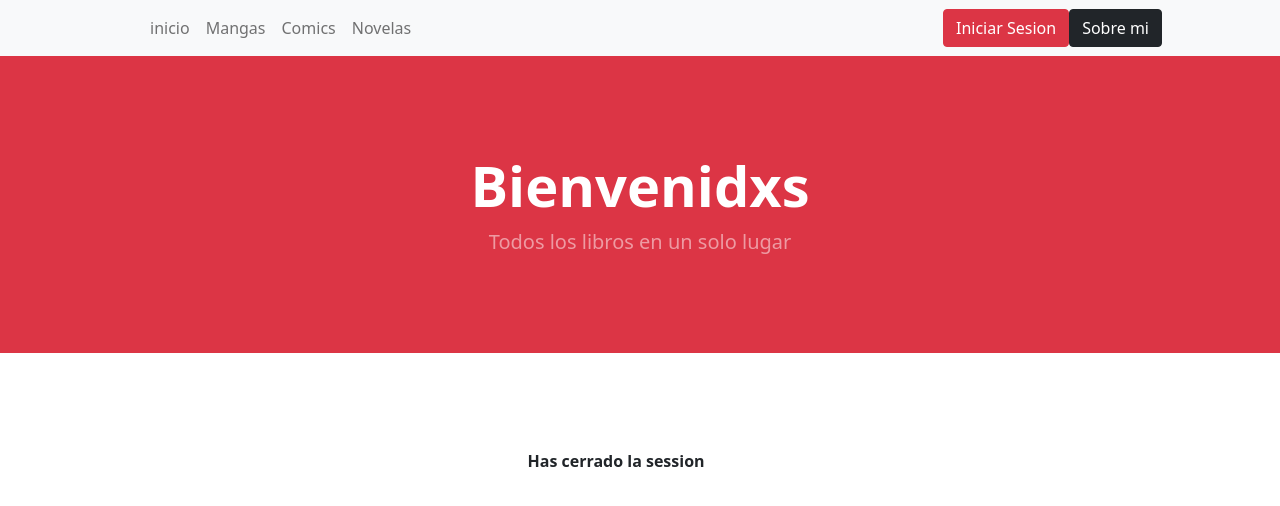
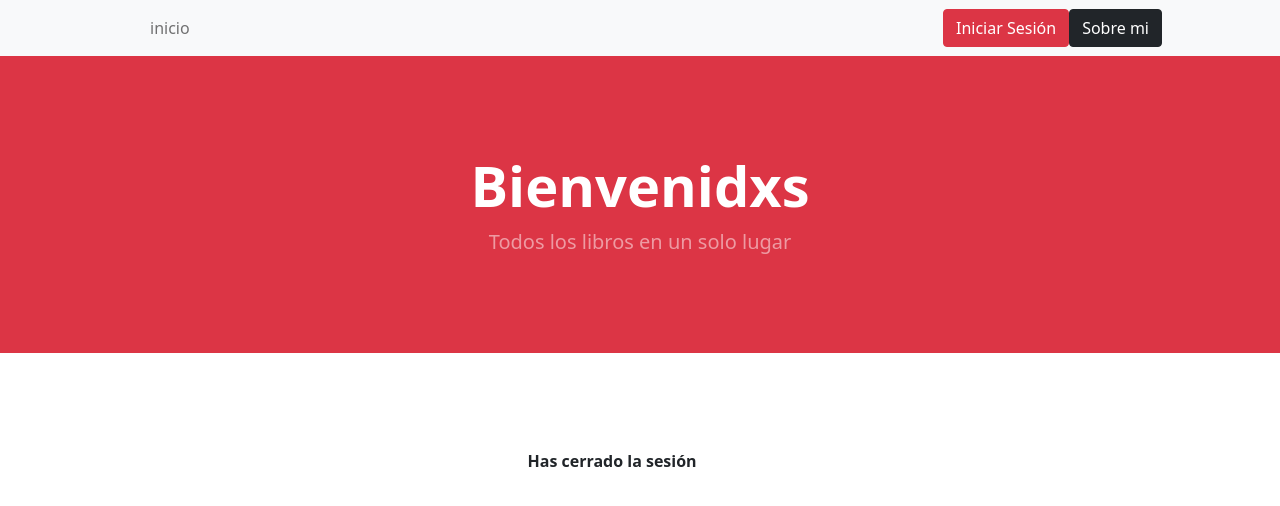
Before and after one commit to Cristian1803/Tienda-de-libros-python-Cristian-Fernandez, a Django app: page /logout/ in a window 1280 px wide. Shown: the top 506 px of the page. Run offline with Django 4.2, Linux system fonts and the light colour scheme; some libraries are stand-ins or nearby versions.

Commit message:
Modifico readme

```diff
--- a/Codigo/Libros/templates/Libros/Registros/logout.html
+++ b/Codigo/Libros/templates/Libros/Registros/logout.html
@@ -3,6 +3,6 @@
 {% block lista_libros %}
 
 
- <b><p> Has cerrado la session </p></b>
+ <b><p> Has cerrado la sesión </p></b>
 
 {%endblock%}
--- a/Codigo/Libros/templates/Libros/base.html
+++ b/Codigo/Libros/templates/Libros/base.html
@@ -29,9 +29,11 @@
 
 
                         <li class="nav-item"><a class="nav-link" href="/">inicio</a></li>
+                        {%if request.user.is_authenticated %}
                         <li class="nav-item"><a class="nav-link" href="/mangas/">Mangas</a></li>
                         <li class="nav-item"><a class="nav-link" href="/comics/">Comics</a></li>
                         <li class="nav-item"><a class="nav-link" href="/novelas/">Novelas</a></li>
+                        {%endif%}
 
 
 
@@ -48,22 +50,16 @@
                         <li class="nav-item"><a class="nav-link" href="/edit/">Editar usuario</a></li>
 
 
-
-
-
                         {%endif%}
 
                         {%block buscar%}
                         {%endblock%}
 
-
-
-
                     </ul>
                  {%if request.user.is_authenticated %}
-                 <a class= "btn btn-danger" href="{%url 'logout' %}">Logout</a>
+                 <a class= "btn btn-danger" href="{%url 'logout' %}">salir</a>
                  {%else%}
-                 <a class= "btn btn-danger" href="{%url 'iniciar_sesion' %}">Iniciar Sesion</a>
+                 <a class= "btn btn-danger" href="{%url 'iniciar_sesion' %}">Iniciar Sesión</a>
 
                  {%endif%}
                  <a class= "btn btn-dark" href="/about_me/">Sobre mi</a>
```
Also changed, not shown: README.md.
